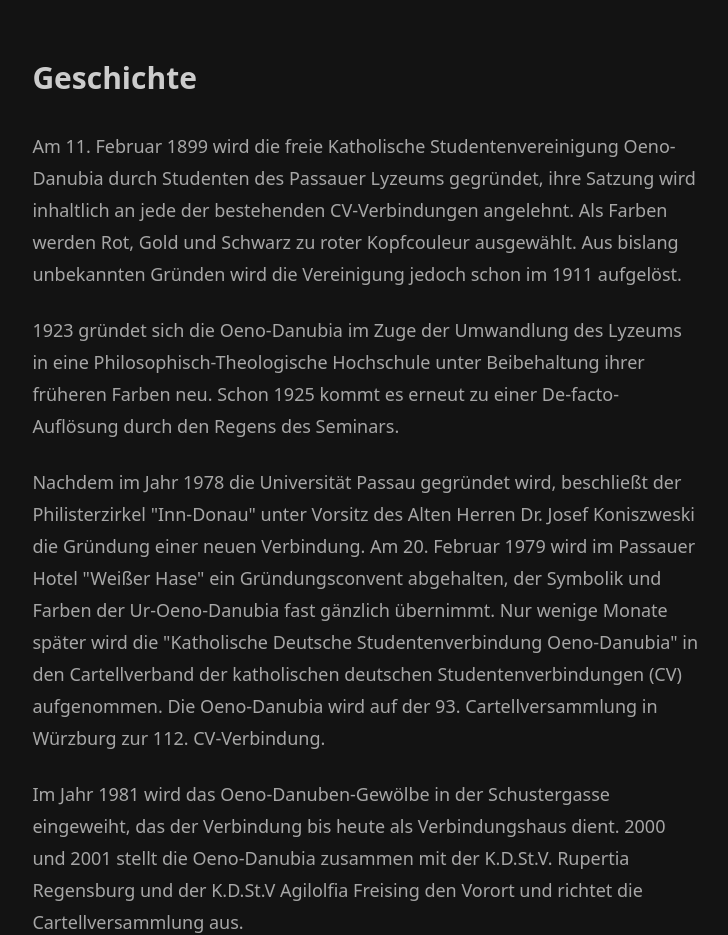
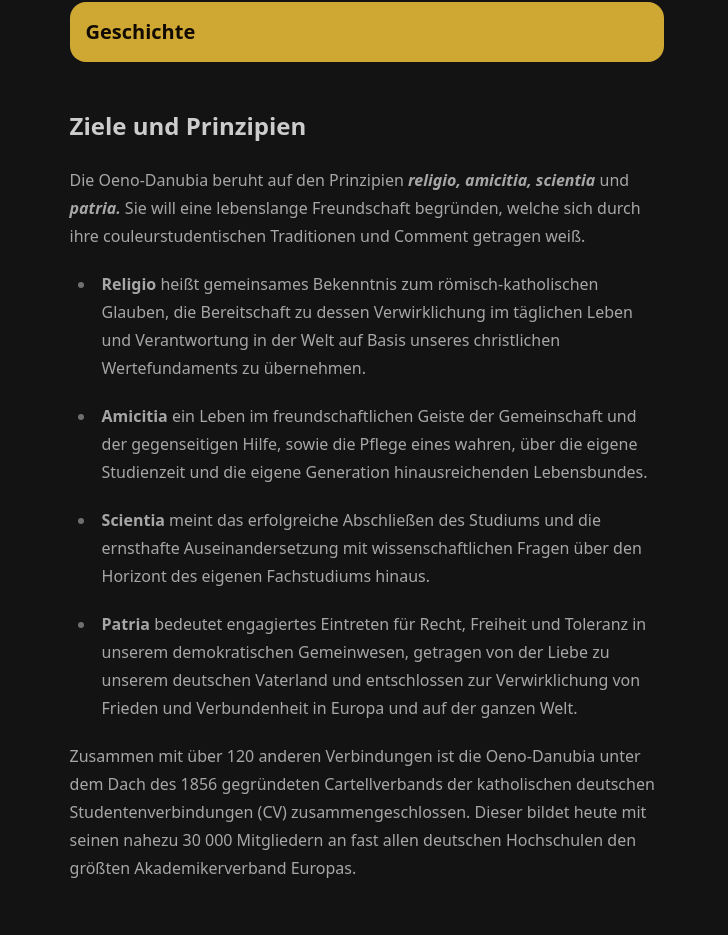
Before and after one commit to managrsphere/oeno-danubia, a Nuxt app: page /about in a window 1280 px wide. Shown: the part 230-1165 px from the top of the page, without its empty margins (273-1001 px from the left). Built offline with nearby package versions, Linux system fonts and the light colour scheme.

Commit message:
Added History Timelina and Collapse

```diff
--- a/components/TheCalendar.vue
+++ b/components/TheCalendar.vue
@@ -8,7 +8,7 @@
         <option value="year">Jahr</option>
       </select>
     </div>
-    <div v-if="filteredEvents.length" class="grid grid-cols-1 md:grid-cols-2 lg:grid-cols-3 gap-4">
+    <div v-if="filteredEvents.length" class="grid grid-cols-1 md:grid-cols-2 lg:grid-cols-3 gap-4 bg-accent p-6 rounded-md">
       <div v-for="event in filteredEvents" :key="event.id" class="bg-base-100 text-base-content p-4 rounded-lg shadow-xl">
         <h3 class="text-lg font-bold">{{ event.title }}</h3>
         <p class="text-sm">{{ event.date }}</p>
--- a/package.json
+++ b/package.json
@@ -7,7 +7,8 @@
     "dev": "nuxt dev",
     "generate": "nuxt generate",
     "preview": "nuxt preview",
-    "postinstall": "nuxt prepare"
+    "postinstall": "nuxt prepare",
+    "deploy": "gh-pages -d dist"
   },
   "dependencies": {
     "@nuxtjs/tailwindcss": "^6.12.0",
@@ -17,5 +18,8 @@
     "nuxt-gtag": "^2.1.0",
     "vue": "^3.4.29",
     "vue-router": "^4.3.3"
+  },
+  "devDependencies": {
+    "gh-pages": "^6.1.1"
   }
 }
--- a/pages/about.vue
+++ b/pages/about.vue
@@ -1,44 +1,173 @@
 <template>
     <div class="flex justify-center p-8">
-        <article class="prose lg:prose-lg">
+        <article class="prose lg:prose.xl">
             <h1>Über uns</h1>
             <div class="divider divider-primary"></div>
-            <h2>Geschichte</h2>
-            <p>
-                Am 11. Februar 1899 wird die freie Katholische Studentenvereinigung Oeno-Danubia durch Studenten des
-                Passauer
-                Lyzeums gegründet, ihre Satzung wird inhaltlich an jede der bestehenden CV-Verbindungen angelehnt. Als
-                Farben werden Rot, Gold und Schwarz zu roter Kopfcouleur ausgewählt. Aus bislang unbekannten Gründen
-                wird
-                die Vereinigung jedoch schon im 1911 aufgelöst.
-            </p>
-            <p>
-                1923 gründet sich die Oeno-Danubia im Zuge der Umwandlung des Lyzeums in eine Philosophisch-Theologische
-                Hochschule unter Beibehaltung ihrer früheren Farben neu. Schon 1925 kommt es erneut zu einer
-                De-facto-Auflösung durch den Regens des Seminars.
-            </p>
-            <p>
-                Nachdem im Jahr 1978 die Universität Passau gegründet wird, beschließt der Philisterzirkel "Inn-Donau"
-                unter
-                Vorsitz des Alten Herren Dr. Josef Koniszweski die Gründung einer neuen Verbindung. Am 20. Februar 1979
-                wird
-                im Passauer Hotel "Weißer Hase" ein Gründungsconvent abgehalten, der Symbolik und Farben der
-                Ur-Oeno-Danubia
-                fast gänzlich übernimmt. Nur wenige Monate später wird die "Katholische Deutsche Studentenverbindung
-                Oeno-Danubia" in den Cartellverband der katholischen deutschen Studentenverbindungen (CV) aufgenommen.
-                Die
-                Oeno-Danubia wird auf der 93. Cartellversammlung in Würzburg zur 112. CV-Verbindung.
-            </p>
-            <p>
-                Im Jahr 1981 wird das Oeno-Danuben-Gewölbe in der Schustergasse eingeweiht, das der Verbindung bis heute
-                als
-                Verbindungshaus dient. 2000 und 2001 stellt die Oeno-Danubia zusammen mit der K.D.St.V. Rupertia
-                Regensburg
-                und der K.D.St.V Agilolfia Freising den Vorort und richtet die Cartellversammlung aus.
-            </p>
+            <details class="collapse">
+                <summary class="collapse-title bg-primary text-primary-content text-xl font-semibold">Geschichte
+                </summary>
+                <div class="collapse-content bg-primary text-primary-content">
+                    <ul class="timeline timeline-snap-icon max-md:timeline-compact timeline-vertical">
+                        <li>
+                            <div class="timeline-middle">
+                                <svg xmlns="http://www.w3.org/2000/svg" viewBox="0 0 20 20" fill="currentColor"
+                                    class="h-5 w-5">
+                                    <path fill-rule="evenodd"
+                                        d="M10 18a8 8 0 100-16 8 8 0 000 16zm3.857-9.809a.75.75 0 00-1.214-.882l-3.483 4.79-1.88-1.88a.75.75 0 10-1.06 1.061l2.5 2.5a.75.75 0 001.137-.089l4-5.5z"
+                                        clip-rule="evenodd" />
+                                </svg>
+                            </div>
+                            <div class="timeline-start mb-10 md:text-end">
+                                <time class="font-mono italic">1899</time>
+                                <div class="text-lg font-black">Erste Gründung</div>
+                                Die freie Katholische Studentenvereinigung Oeno-Danubia wird durch Studenten
+                                des Passauer Lyzeums am 11. Februar gegründet, ihre Satzung wird inhaltlich an jede der
+                                bestehenden
+                                CV-Verbindungen
+                                angelehnt. Als Farben werden Rot, Gold und Schwarz zu roter Kopfcouleur ausgewählt.
+                            </div>
+                            <hr />
+                        </li>
+                        <li>
+                            <hr />
+                            <div class="timeline-middle">
+                                <svg xmlns="http://www.w3.org/2000/svg" viewBox="0 0 20 20" fill="currentColor"
+                                    class="h-5 w-5">
+                                    <path fill-rule="evenodd"
+                                        d="M10 18a8 8 0 100-16 8 8 0 000 16zm3.857-9.809a.75.75 0 00-1.214-.882l-3.483 4.79-1.88-1.88a.75.75 0 10-1.06 1.061l2.5 2.5a.75.75 0 001.137-.089l4-5.5z"
+                                        clip-rule="evenodd" />
+                                </svg>
+                            </div>
+                            <div class="timeline-end mb-10">
+                                <time class="font-mono italic">1911</time>
+                                <div class="text-lg font-black">Auflösung</div>
+                                Aus bislang unbekannten Gründen wird die Vereinigung aufgelöst
+                            </div>
+                            <hr />
+                        </li>
+                        <li>
+                            <hr />
+                            <div class="timeline-middle">
+                                <svg xmlns="http://www.w3.org/2000/svg" viewBox="0 0 20 20" fill="currentColor"
+                                    class="h-5 w-5">
+                                    <path fill-rule="evenodd"
+                                        d="M10 18a8 8 0 100-16 8 8 0 000 16zm3.857-9.809a.75.75 0 00-1.214-.882l-3.483 4.79-1.88-1.88a.75.75 0 10-1.06 1.061l2.5 2.5a.75.75 0 001.137-.089l4-5.5z"
+                                        clip-rule="evenodd" />
+                                </svg>
+                            </div>
+                            <div class="timeline-start mb-10 md:text-end">
+                                <time class="font-mono italic">1923</time>
+                                <div class="text-lg font-black">Neugründung</div>
+                                Im Zuge der
+                        Umwandlung des Lyzeums in eine Philosophisch-Theologische
+                        Hochschule gründet sich die
+                        Oeno-Danubia unter Beibehaltung ihrer früheren Farben neu.
+                            </div>
+                            <hr />
+                        </li>
+                        <li>
+                            <hr />
+                            <div class="timeline-middle">
+                                <svg xmlns="http://www.w3.org/2000/svg" viewBox="0 0 20 20" fill="currentColor"
+                                    class="h-5 w-5">
+                                    <path fill-rule="evenodd"
+                                        d="M10 18a8 8 0 100-16 8 8 0 000 16zm3.857-9.809a.75.75 0 00-1.214-.882l-3.483 4.79-1.88-1.88a.75.75 0 10-1.06 1.061l2.5 2.5a.75.75 0 001.137-.089l4-5.5z"
+                                        clip-rule="evenodd" />
+                                </svg>
+                            </div>
+                            <div class="timeline-end mb-10">
+                                <time class="font-mono italic">1925</time>
+                                <div class="text-lg font-black">De-facto-Auflösung</div>
+                                Erneut kommt es zu einer
+                        De-facto-Auflösung durch den Regens des Seminars.
+                            </div>
+                            <hr />
+                        </li>
+                        <li>
+                            <hr />
+                            <div class="timeline-middle">
+                                <svg xmlns="http://www.w3.org/2000/svg" viewBox="0 0 20 20" fill="currentColor"
+                                    class="h-5 w-5">
+                                    <path fill-rule="evenodd"
+                                        d="M10 18a8 8 0 100-16 8 8 0 000 16zm3.857-9.809a.75.75 0 00-1.214-.882l-3.483 4.79-1.88-1.88a.75.75 0 10-1.06 1.061l2.5 2.5a.75.75 0 001.137-.089l4-5.5z"
+                                        clip-rule="evenodd" />
+                                </svg>
+                            </div>
+                            <div class="timeline-start mb-10 md:text-end">
+                                <time class="font-mono italic">1978</time>
+                                <div class="text-lg font-black">Gründung einer neuen Verbindung</div>
+                                Nachdem im Jahr 1978 die Universität Passau gegründet wird, beschließt der Philisterzirkel
+                        "Inn-Donau"
+                        unter
+                        Vorsitz des Alten Herren Dr. Josef Koniszweski die Gründung einer neuen Verbindung.
+                            </div>
+                        </li>
+                        <li>
+                            <hr />
+                            <div class="timeline-middle">
+                                <svg xmlns="http://www.w3.org/2000/svg" viewBox="0 0 20 20" fill="currentColor"
+                                    class="h-5 w-5">
+                                    <path fill-rule="evenodd"
+                                        d="M10 18a8 8 0 100-16 8 8 0 000 16zm3.857-9.809a.75.75 0 00-1.214-.882l-3.483 4.79-1.88-1.88a.75.75 0 10-1.06 1.061l2.5 2.5a.75.75 0 001.137-.089l4-5.5z"
+                                        clip-rule="evenodd" />
+                                </svg>
+                            </div>
+                            <div class="timeline-end mb-10">
+                                <time class="font-mono italic">1979</time>
+                                <div class="text-lg font-black">Gründungskonvent</div>
+                                Im Passauer Hotel "Weißer Hase" wird am 20. Februar ein Gründungsconvent abgehalten, der Symbolik und Farben der
+                        Ur-Oeno-Danubia
+                        fast gänzlich übernimmt. Nur wenige Monate später wird die "Katholische Deutsche
+                        Studentenverbindung
+                        Oeno-Danubia" in den Cartellverband der katholischen deutschen Studentenverbindungen (CV)
+                        aufgenommen. Die Oeno-Danubia wird auf der 93. Cartellversammlung in Würzburg zur 112.
+                        CV-Verbindung.
+                            </div>
+                            <hr />
+                        </li>
+                        <li>
+                            <hr />
+                            <div class="timeline-middle">
+                                <svg xmlns="http://www.w3.org/2000/svg" viewBox="0 0 20 20" fill="currentColor"
+                                    class="h-5 w-5">
+                                    <path fill-rule="evenodd"
+                                        d="M10 18a8 8 0 100-16 8 8 0 000 16zm3.857-9.809a.75.75 0 00-1.214-.882l-3.483 4.79-1.88-1.88a.75.75 0 10-1.06 1.061l2.5 2.5a.75.75 0 001.137-.089l4-5.5z"
+                                        clip-rule="evenodd" />
+                                </svg>
+                            </div>
+                            <div class="timeline-start mb-10 md:text-end">
+                                <time class="font-mono italic">1981</time>
+                                <div class="text-lg font-black">Einweihung des Verbindungshauses</div>
+                                Das Oeno-Danuben-Gewölbe in der Schustergasse wird eingeweiht, das der Verbindung bis heute als
+                        Verbindungshaus dient.
+                            </div>
+                        </li>
+                        <li>
+                            <hr />
+                            <div class="timeline-middle">
+                                <svg xmlns="http://www.w3.org/2000/svg" viewBox="0 0 20 20" fill="currentColor"
+                                    class="h-5 w-5">
+                                    <path fill-rule="evenodd"
+                                        d="M10 18a8 8 0 100-16 8 8 0 000 16zm3.857-9.809a.75.75 0 00-1.214-.882l-3.483 4.79-1.88-1.88a.75.75 0 10-1.06 1.061l2.5 2.5a.75.75 0 001.137-.089l4-5.5z"
+                                        clip-rule="evenodd" />
+                                </svg>
+                            </div>
+                            <div class="timeline-end mb-10">
+                                <time class="font-mono italic">2000/2001</time>
+                                <div class="text-lg font-black">Gründungskonvent</div>
+                                Zusammen mit der K.D.St.V. Rupertia Regensburg und der K.D.St.V Agilolfia Freising stellt die
+                        Oeno-Danubia den Vorort und richtet die Cartellversammlung aus.
+                            </div>
+                            <hr />
+                        </li>
+                    </ul>
+                </div>
+            </details>
+
             <h2>Ziele und Prinzipien</h2>
             <p>
-                Die Oeno-Danubia beruht auf den Prinzipien <span class="italic font-semibold">religio, amicitia, scientia</span> und <span class="italic font-semibold">patria.</span> Sie will eine
+                Die Oeno-Danubia beruht auf den Prinzipien <span class="italic font-semibold">religio, amicitia,
+                    scientia</span> und <span class="italic font-semibold">patria.</span> Sie will eine
                 lebenslange
                 Freundschaft begründen, welche sich durch ihre couleurstudentischen Traditionen und Comment getragen
                 weiß.
@@ -115,7 +244,8 @@
                     </li>
                     <li>
                         <p>
-                            Rechts-Oben: roter Wolf auf weißem Grund (Passauer Stadtwappen) als Symbol des Prinzips „patria“
+                            Rechts-Oben: roter Wolf auf weißem Grund (Passauer Stadtwappen) als Symbol des Prinzips
+                            „patria“
                         </p>
                     </li>
                 </ul>
@@ -131,13 +261,15 @@
                 <ul>
                     <li>
                         <p>
-                            Diese Buchstaben stehen für VIVAT, CRESCAT, FLOREAT OENO-DANUBIA (Oeno-Danubia lebe, wachse und
+                            Diese Buchstaben stehen für VIVAT, CRESCAT, FLOREAT OENO-DANUBIA (Oeno-Danubia lebe, wachse
+                            und
                             gedeihe).
                         </p>
                     </li>
                     <li>
                         <p>
-                            Das Rufzeichen steht für IN AETERNUM und bedeutet, dass die Verbindung noch einen aktiven Teil
+                            Das Rufzeichen steht für IN AETERNUM und bedeutet, dass die Verbindung noch einen aktiven
+                            Teil
                             hat.
                         </p>
                     </li>
```
Also changed, not shown: 1 other file (tests, documents, lock files or other folders).
